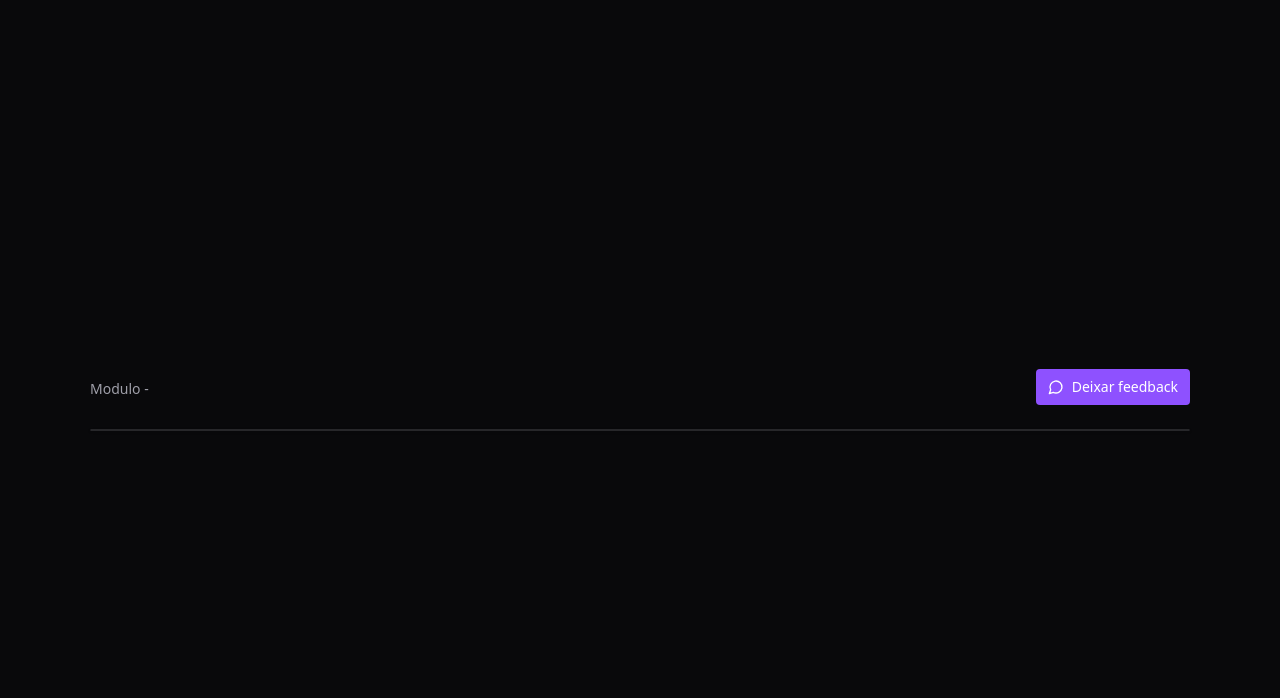
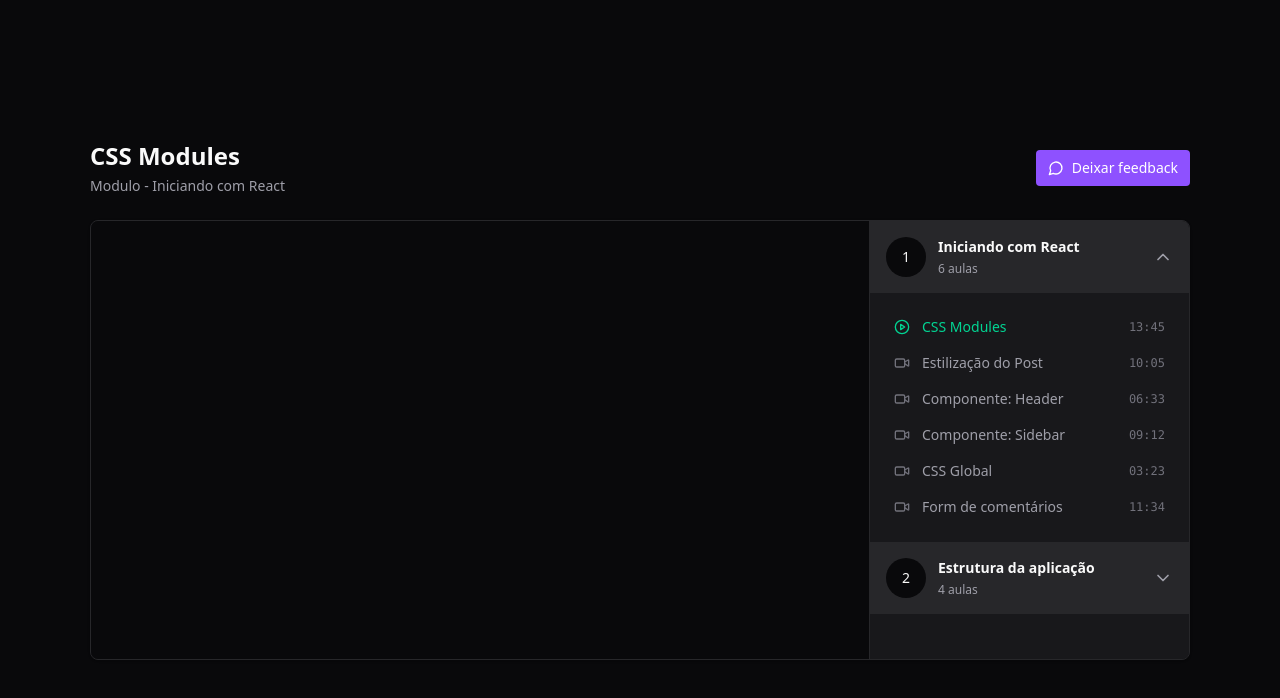
Before and after one commit to tamires-manhaes/course-it, a React (Vite) app: page / in a window 1280 px wide. Shown: the top 698 px of the page. Built offline with nearby package versions, Linux system fonts and the light colour scheme; data requests are answered from the project's data file.

Commit message:
feat: Replace useDispatch with useAppDispatch for consistent Redux usage

```diff
--- a/src/components/Module.tsx
+++ b/src/components/Module.tsx
@@ -2,8 +2,8 @@ import * as Collapsible from '@radix-ui/react-collapsible'
 
 import { ChevronDown } from "lucide-react";
 import { Lesson } from "./Lesson";
-import { useAppSelector } from '../store';
-import { useDispatch } from 'react-redux';
+import { useAppDispatch, useAppSelector } from '../store';
+
 import { play } from '../store/slices/player';
 
 interface ModuleProps {
@@ -13,7 +13,7 @@ interface ModuleProps {
 }
 
 export function Module({ title, lessonsAmount, moduleIndex }: ModuleProps){
-  const dispatch = useDispatch()
+  const dispatch = useAppDispatch()
 
   const { currentLessonIndex, currentModuleIndex } = useAppSelector(state => {
     const { currentLessonIndex, currentModuleIndex } = state.player
--- a/src/components/VideoPlayer.tsx
+++ b/src/components/VideoPlayer.tsx
@@ -1,9 +1,9 @@
 import ReactPlayer from 'react-player'
-import { useDispatch } from 'react-redux'
 import { next, useCurrentLesson } from '../store/slices/player'
+import { useAppDispatch } from '../store'
 
 export function VideoPlayer(){
-  const dispatch = useDispatch()
+  const dispatch = useAppDispatch()
   const { currentLesson } = useCurrentLesson()
 
   function handlePlayerNext(){
--- a/src/pages/Player.tsx
+++ b/src/pages/Player.tsx
@@ -3,23 +3,20 @@ import { MessageCircle } from "lucide-react";
 import { Header } from "../components/Header";
 import { VideoPlayer } from "../components/VideoPlayer";
 import { Module } from "../components/Module";
-import { useAppSelector } from "../store";
-import { start, useCurrentLesson } from "../store/slices/player";
+import { useAppDispatch, useAppSelector } from "../store";
+import { loadCourse, useCurrentLesson } from "../store/slices/player";
 import { useEffect } from "react";
-import { api } from "../lib/axios";
-import { useDispatch } from "react-redux";
+
 
 
 export function Player(){
-  const dispatch = useDispatch()
+  const dispatch = useAppDispatch()
   const modules = useAppSelector(state => state.player.course?.modules)
 
   const { currentLesson } = useCurrentLesson()
 
   useEffect(() => {
-    api.get('courses/1').then((res) => {
-      dispatch(start(res.data))
-    })
+    dispatch(loadCourse())
   }, [])
 
   useEffect(() => {
```
